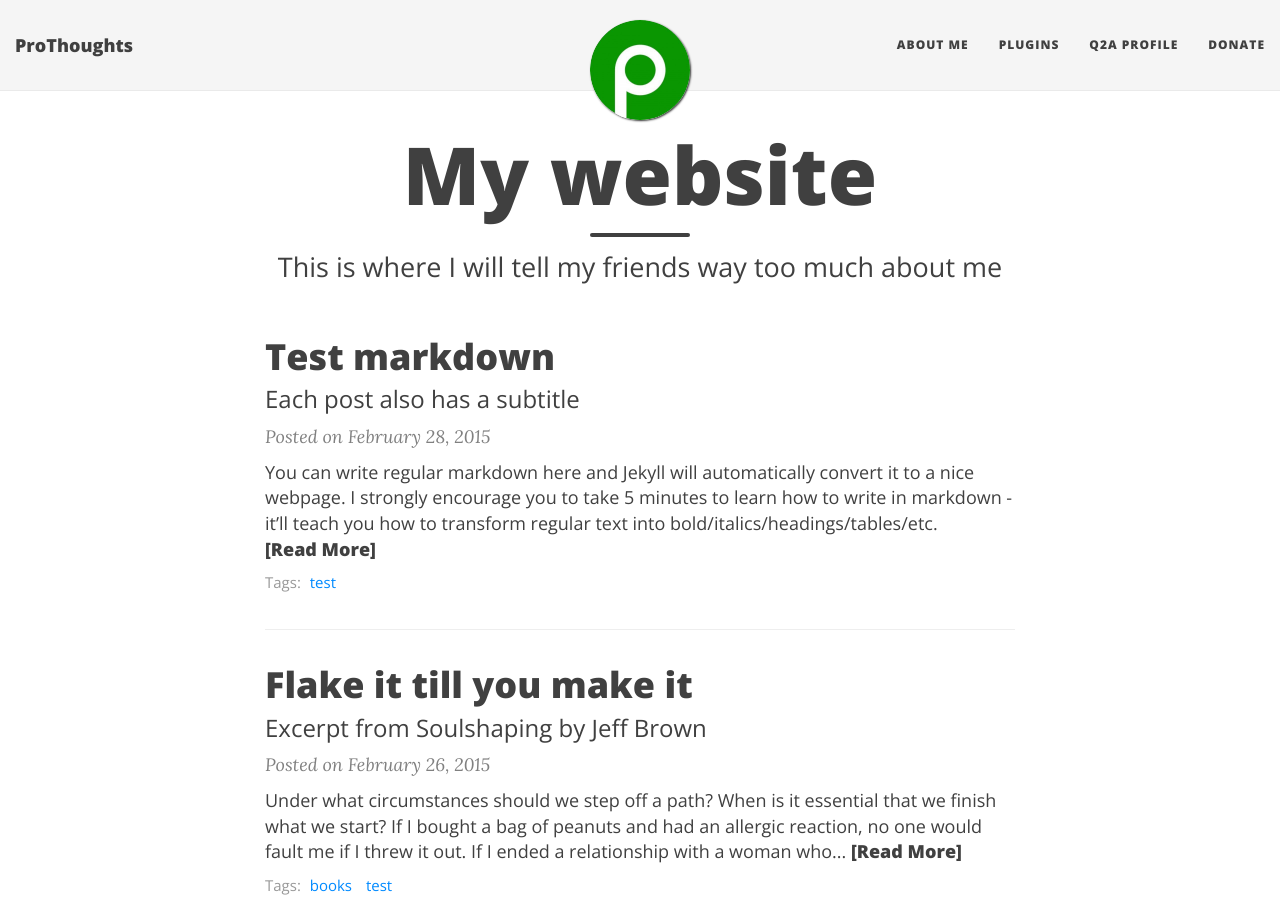
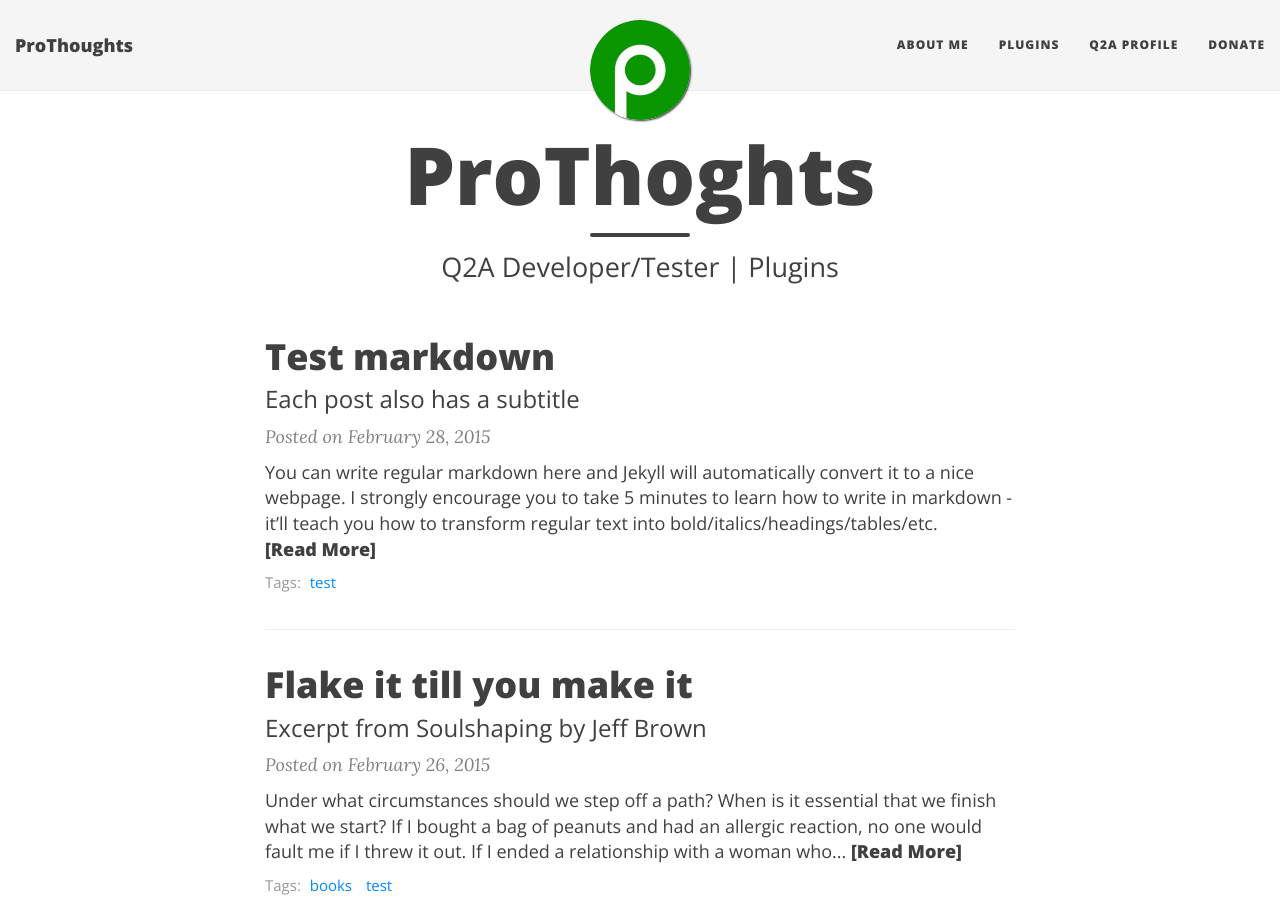
Before and after one commit to ProThoughts/prothoughts.github.io, a Jekyll site: the page built from index.html, in a window 1280 px wide and 900 px high. Built offline with Jekyll 4.4.1, drawn with Linux system fonts in a browser that asks for light colours; nearby versions of some CDN libraries; the list of posts is cut into pages by our own code.

Commit message:
Update index.html

```diff
--- a/index.html
+++ b/index.html
@@ -1,7 +1,7 @@
 ---
 layout: page
-title: My website
-subtitle: This is where I will tell my friends way too much about me
+title: ProThoghts
+subtitle: Q2A Developer/Tester | Plugins
 use-site-title: true
 ---
 
```
